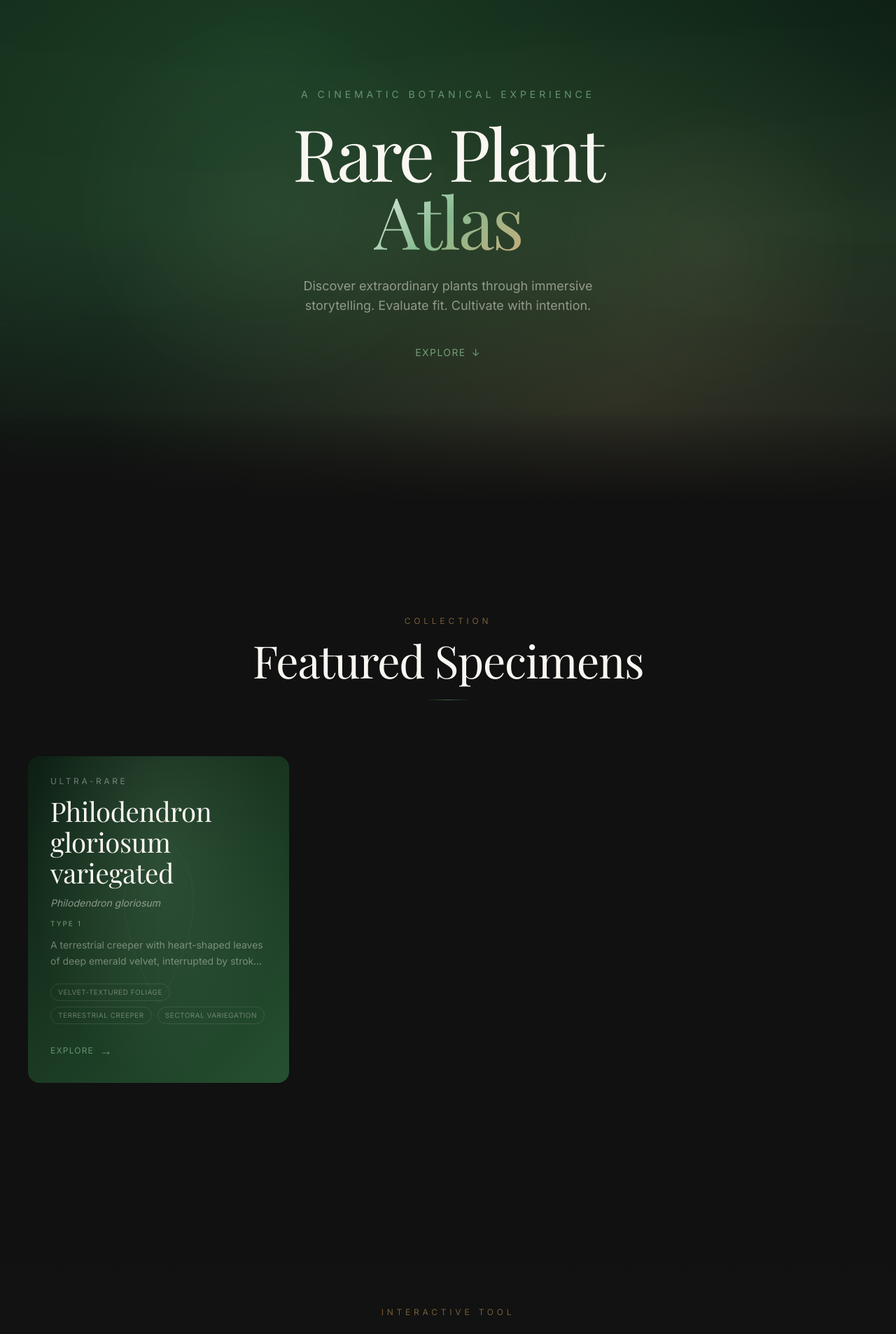
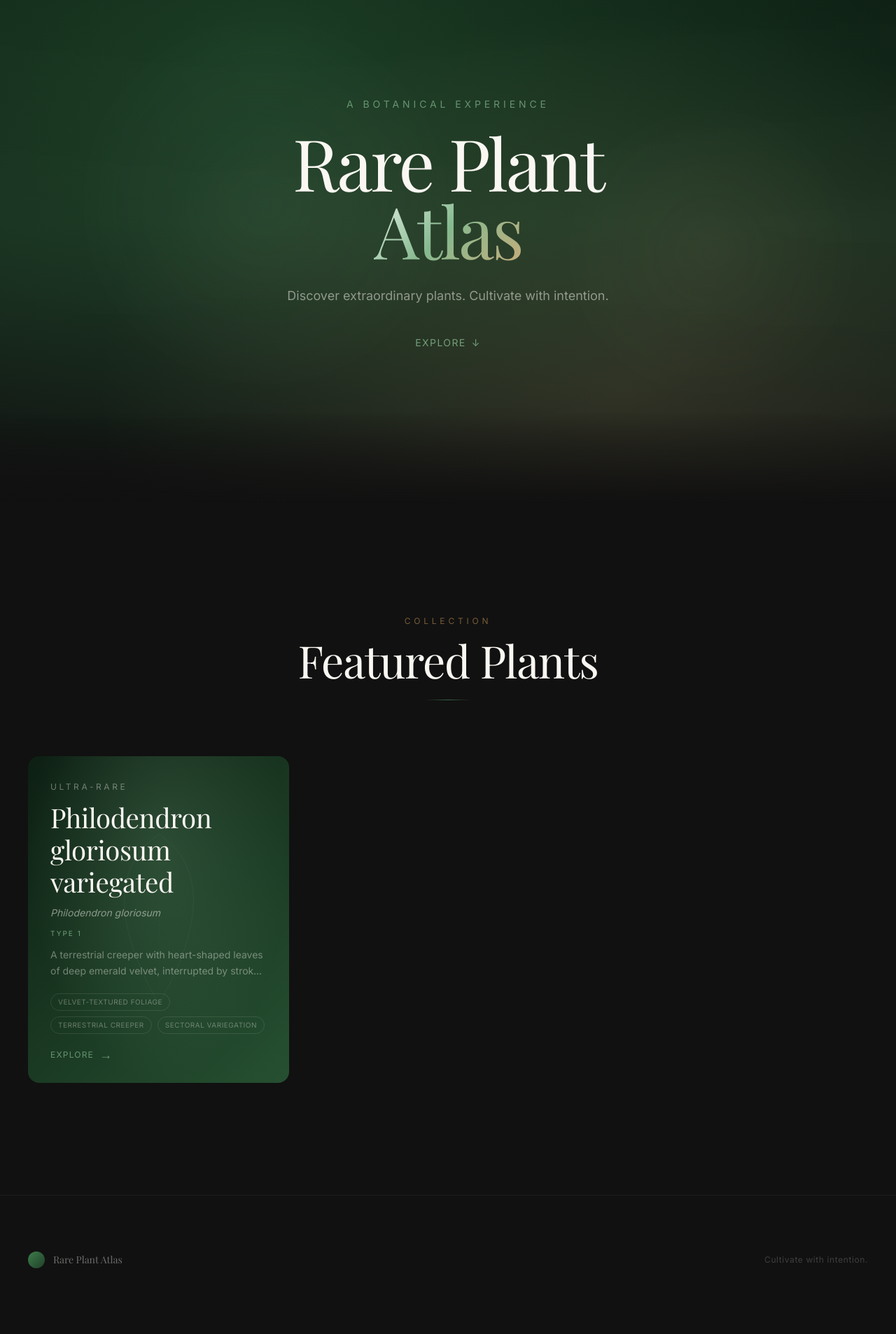
Before and after one commit to BrianLi101/rare-plant-atlas, a Next.js app: page / in a window 1280 px wide. Shown: the part 80-1987 px from the top of the page at 70% size. Built offline with nearby package versions, Linux system fonts and the light colour scheme; a web font is replaced by a local one.

Commit message:
standardizing some components

```diff
--- a/app/page.tsx
+++ b/app/page.tsx
@@ -1,7 +1,6 @@
 import { Navigation } from "@/components/Navigation";
 import { Hero } from "@/components/Hero";
 import { FeaturedSection } from "@/components/FeaturedSection";
-import { FitEngineSection } from "@/components/FitEngineSection";
 import { Footer } from "@/components/Footer";
 
 export default function Home() {
@@ -11,7 +10,6 @@ export default function Home() {
       <main>
         <Hero />
         <FeaturedSection />
-        <FitEngineSection />
         <Footer />
       </main>
     </>
--- a/components/FeaturedSection.tsx
+++ b/components/FeaturedSection.tsx
@@ -19,7 +19,7 @@ export function FeaturedSection() {
             Collection
           </p>
           <h2 className="font-serif text-display text-cream">
-            Featured Specimens
+            Featured Plants
           </h2>
           <div className="section-divider mt-6" />
         </motion.div>
--- a/components/Hero.tsx
+++ b/components/Hero.tsx
@@ -62,7 +62,7 @@ export function Hero() {
           animate={{ opacity: 1, y: 0 }}
           transition={{ duration: 1, delay: 0.3 }}
         >
-          A Cinematic Botanical Experience
+          A Botanical Experience
         </motion.p>
 
         <motion.h1
@@ -82,8 +82,7 @@ export function Hero() {
           animate={{ opacity: 1, y: 0 }}
           transition={{ duration: 1, delay: 0.9 }}
         >
-          Discover extraordinary plants through immersive storytelling.
-          Evaluate fit. Cultivate with intention.
+          Discover extraordinary plants. Cultivate with intention.
         </motion.p>
 
         <motion.div
--- a/components/PlantCard.tsx
+++ b/components/PlantCard.tsx
@@ -23,17 +23,14 @@ export function PlantCard({ plant }: { plant: PlantVariant }) {
         href={`/plants/${plant.identity.slug}`}
         className="group block relative overflow-hidden rounded-2xl"
       >
-        {/* Card background */}
         <div
           className="aspect-[3/4] md:aspect-[4/5] relative"
           style={{
             background: `linear-gradient(135deg, ${plant.colors.gradient[0]}, ${plant.colors.gradient[1]})`,
           }}
         >
-          {/* Decorative elements */}
           <div className="absolute inset-0 bg-[radial-gradient(ellipse_at_50%_30%,rgba(133,185,142,0.2)_0%,transparent_70%)]" />
 
-          {/* Leaf-shaped decorative SVG */}
           <motion.svg
             viewBox="0 0 200 300"
             className="absolute top-1/2 left-1/2 -translate-x-1/2 -translate-y-1/2 w-[60%] h-[60%] opacity-[0.12]"
@@ -67,16 +64,17 @@ export function PlantCard({ plant }: { plant: PlantVariant }) {
             ))}
           </motion.svg>
 
-          {/* Content overlay */}
-          <div className="absolute inset-0 flex flex-col justify-end p-6 md:p-8">
-            <div className="space-y-3">
+          <div className="absolute inset-0 flex flex-col justify-between p-6 md:p-8">
+            <div className="space-y-3 pt-1">
               <p className="text-xs tracking-[0.3em] uppercase text-cream/40">
                 {plant.rarity}
               </p>
-              <h3 className="font-serif text-heading text-cream group-hover:text-gradient transition-all duration-500">
+              <h3 className="font-serif text-heading leading-[1.2] text-cream group-hover:text-gradient transition-all duration-500">
                 {getPlantFullName(plant)}
               </h3>
-              <p className="text-sm text-cream/50 italic">{getPlantScientificName(plant)}</p>
+              <p className="text-sm text-cream/50 italic">
+                {getPlantScientificName(plant)}
+              </p>
               {variant && (
                 <p className="text-[10px] tracking-[0.2em] uppercase text-forest-300/80">
                   {variant}
@@ -86,7 +84,6 @@ export function PlantCard({ plant }: { plant: PlantVariant }) {
                 {plant.heroDescription}
               </p>
 
-              {/* Traits */}
               <div className="flex flex-wrap gap-2 pt-2">
                 {plant.traits.slice(0, 3).map((trait) => (
                   <span
@@ -99,9 +96,8 @@ export function PlantCard({ plant }: { plant: PlantVariant }) {
               </div>
             </div>
 
-            {/* CTA */}
             <motion.div
-              className="mt-6 flex items-center gap-2 text-sm text-forest-300/70 group-hover:text-forest-200 transition-colors duration-500"
+              className="mt-4 flex items-center gap-2 text-sm text-forest-300/70 group-hover:text-forest-200 transition-colors duration-500"
               whileHover={{ x: 4 }}
             >
               <span className="tracking-widest uppercase text-xs">
@@ -111,7 +107,6 @@ export function PlantCard({ plant }: { plant: PlantVariant }) {
             </motion.div>
           </div>
 
-          {/* Hover gradient */}
           <div className="absolute inset-0 bg-gradient-to-t from-black/60 via-transparent to-transparent opacity-0 group-hover:opacity-100 transition-opacity duration-700" />
         </div>
       </Link>
--- a/components/tabs/ShopTab.tsx
+++ b/components/tabs/ShopTab.tsx
@@ -77,12 +77,6 @@ export function ShopTab({ plant }: { plant: PlantVariant }) {
         ))}
       </div>
 
-      <div className="mt-5 p-4 border border-cream/[0.06] rounded-[8px] bg-cream/[0.03]">
-        <p className="text-[11px] text-cream/20 leading-[1.65]">
-          As an Amazon Associate, Rare Plant Atlas may earn from qualifying
-          purchases. Recommendations are selected for plant performance first.
-        </p>
-      </div>
     </TabContainer>
   );
 }
--- a/data/products.ts
+++ b/data/products.ts
@@ -1,10 +1,10 @@
 export type { Product } from "./types";
 
-import type { Product } from "./types";
+import { ProductCategory, type Product } from "./types";
 
 export const lechuzaPlanterHorizontalSmall: Product = {
   id: "lechuza-planter-horizontal-small",
-  category: "Planter/Pot",
+  category: ProductCategory.PlanterPot,
   product: "Lechuza Delta 10 Self-Watering Planter",
   approximatePriceUsd: 35,
   image: "/products/lechuza-pon-horizontal-planter-small.jpg",
@@ -13,7 +13,7 @@ export const lechuzaPlanterHorizontalSmall: Product = {
 
 export const lechuzaPonSubstrate18L: Product = {
   id: "lechuza-pon-substrate-18l",
-  category: "Substrate",
+  category: ProductCategory.Substrate,
   product: "Lechuza Pon Substrate 18L",
   approximatePriceUsd: 80,
   image: "/products/lechuza-pon-substrate-18-L.jpg",
--- a/data/types.ts
+++ b/data/types.ts
@@ -91,14 +91,15 @@ export interface PlantFitWeights {
   experience: number;
 }
 
-export type ProductCategory =
-  | "Substrate"
-  | "Planter/Pot"
-  | "Nutrients"
-  | "Humidity"
-  | "Lighting"
-  | "Pest Control"
-  | "Tools";
+export enum ProductCategory {
+  Substrate = "Substrate",
+  PlanterPot = "Planter/Pot",
+  Nutrients = "Nutrients",
+  Humidity = "Humidity",
+  Lighting = "Lighting",
+  PestControl = "Pest Control",
+  Tools = "Tools",
+}
 
 export interface Product {
   id: string;
```
